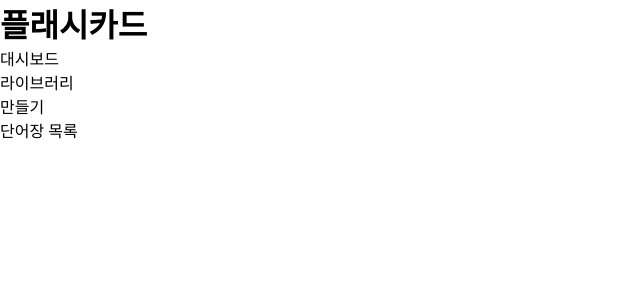
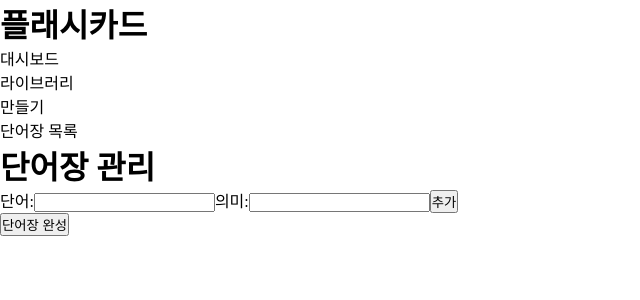
Before and after one commit to JulietKilo2/flashcard, a React (Create React App) app: page / in a window 1280 px wide. Shown: the top 300 px of the page, without its empty margins (0-640 px from the left). Built offline with nearby package versions, Linux system fonts and the light colour scheme.

Commit message:
단어장 만들기 기능 추가

```diff
--- a/package.json
+++ b/package.json
@@ -9,6 +9,7 @@
     "react": "^17.0.2",
     "react-dom": "^17.0.2",
     "react-scripts": "5.0.0",
+    "react-uuid": "^1.0.2",
     "web-vitals": "^2.1.2"
   },
   "scripts": {
--- a/src/App.js
+++ b/src/App.js
@@ -1,4 +1,5 @@
 import "./App.css";
+import CreateList from "./components/createlist/CreateList";
 
 function App() {
   return (
@@ -13,7 +14,15 @@ function App() {
           <li>만들기</li>
         </ul>
       </nav>
-      <div>단어장 목록</div>
+      <div>
+        단어장 목록
+        <CreateList />
+        {/* 단어장이 있으면 목록으로 보여줌. */}
+        {/* 단어장이 없으면 아무것도 없다는 것을 보여줌 */}
+        {/* 각 단어장 컴포넌트들은 공부하기와 테스트하기 기능이 있음. */}
+        {/* 공부하기 -> 단어 리스트 보여주기 */}
+        {/* 테스트 -> 플래시카드 형식으로 단어 보여주기 */}
+      </div>
     </div>
   );
 }
--- a/src/components/createlist/CreateList.jsx
+++ b/src/components/createlist/CreateList.jsx
@@ -0,0 +1,81 @@
+import React, { useState } from "react";
+import uuid from "react-uuid";
+
+export default function CreateList() {
+  const [list, setList] = useState([]);
+  const [newWord, setNewWord] = useState({ word: "", def: "" });
+  const [editMode, setEditMode] = useState(false);
+
+  const handleChange = (e) => {
+    // 새 단어 입력폼 관리
+    const target = e.target.name;
+    const value = e.target.value;
+    setNewWord({ ...newWord, [target]: value });
+  };
+
+  const handleSubmit = (e) => {
+    // 새 단어 추가
+    e.preventDefault();
+    const newItem = { ...newWord, id: uuid() };
+    const newList = [...list, newItem];
+    setList(newList);
+    setNewWord({ word: "", def: "" });
+  };
+
+  const handleDelete = (id) => {
+    // 목록에서 단어 삭제
+    const newList = list.filter((item) => {
+      if (item.id !== id) {
+        return item;
+      }
+    });
+    setList(newList);
+  };
+
+  const handleEdit = (id) => {
+    setEditMode(true);
+  };
+
+  return (
+    <div className="modal">
+      <div className="container">
+        <div className="title">
+          <h1>단어장 관리</h1>
+        </div>
+        <div className="list-container">
+          {list.length > 0 &&
+            list.map((item) => {
+              return (
+                <div key={item.id} id={item.id}>
+                  <p>단어: {item.word}</p>
+                  <p>뜻: {item.def}</p>
+                  <button onClick={() => handleEdit(item.id)}>수정</button>
+                  <button onClick={() => handleDelete(item.id)}>삭제</button>
+                </div>
+              );
+            })}
+        </div>
+        <form onSubmit={handleSubmit}>
+          <label htmlFor="name">단어:</label>
+          <input
+            type="text"
+            value={newWord.word}
+            name="word"
+            onChange={handleChange}
+            required={true}
+          />
+          <label htmlFor="def">의미:</label>
+          <input
+            type="text"
+            value={newWord.def}
+            name="def"
+            onChange={handleChange}
+            required={true}
+          />
+          <button type="submit">추가</button>
+        </form>
+        <button>단어장 완성</button>
+      </div>
+    </div>
+  );
+}
--- /dev/null
+++ b/src/components/createlist/EditModal.jsx
@@ -0,0 +1,5 @@
+import React from "react";
+
+export default function EditModal() {
+  return <div></div>;
+}
```
Also changed, not shown: src/example.js (added), 1 other file (tests, documents, lock files or other folders).
